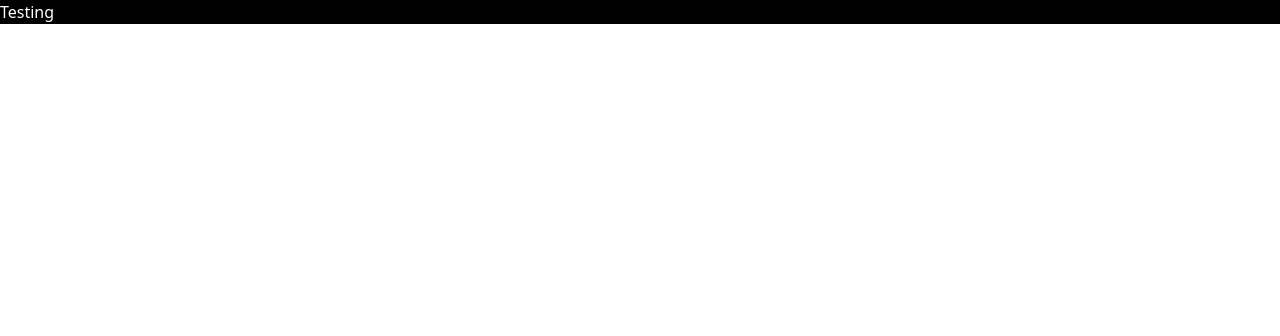
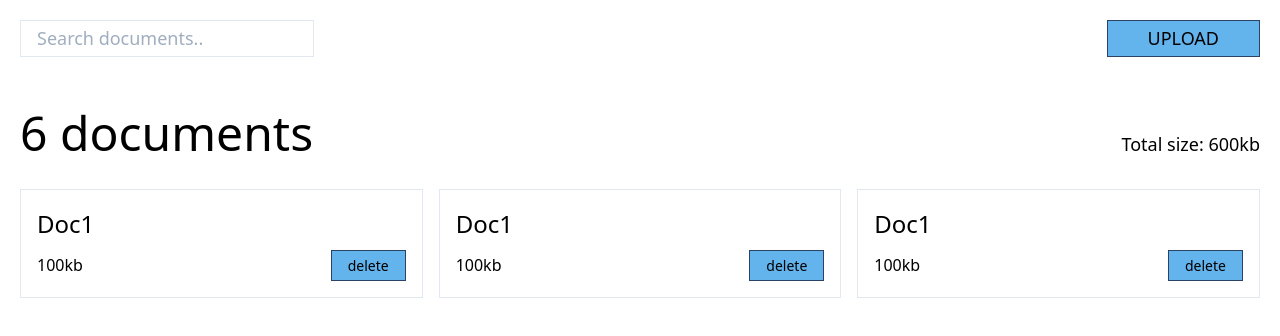
Before and after one commit to joernroeder/joern-131119, a React (Create React App) app: page / in a window 1280 px wide. Shown: the top 336 px of the page. Built offline with nearby package versions, Linux system fonts and the light colour scheme.

Commit message:
updated app markup to match wireframe

```diff
--- a/src/App.js
+++ b/src/App.js
@@ -3,9 +3,74 @@ import './tailwind.build.css'
 
 function App() {
   return (
-    <div>
-      <h1 className="bg-black text-white">Testing</h1>
-    </div>
+    <main>
+      <header className="sm:flex sm:justify-between p-5">
+        <div className="mb-4 sm:mb-0 sm:order-2">
+          <button className="block w-full uppercase text-lg border border-blue-900 bg-blue-400 hover:bg-blue-900 hover:text-white focus:bg-blue-900 focus:text-white py-1 sm:px-10">
+            Upload
+          </button>
+        </div>
+
+        <form className="sm:order-1">
+          <input
+            type="search"
+            className="border text-lg w-full px-4 py-1"
+            placeholder={'Search documents..'}
+          />
+        </form>
+      </header>
+
+      <section className="p-5">
+        <header className="md:flex justify-between items-baseline mb-5">
+          <h1 className="text-3xl md:text-4xl lg:text-5xl">6 documents</h1>
+          <div className="text-lg">Total size: 600kb</div>
+        </header>
+
+        <section className="flex flex-wrap -mx-2">
+          <article className="w-full sm:w-1/2 md:w-1/3 px-2 pb-4">
+            <div className="border p-4 h-full">
+              <h2 className="text-2xl mb-2">Doc1</h2>
+              <div className="flex justify-between items-baseline">
+                <div className="mr-4">100kb</div>
+                <div>
+                  <button className="text-sm border border-blue-900 bg-blue-400 hover:bg-blue-900 hover:text-white focus:bg-blue-900 focus:text-white py-1 px-4">
+                    delete
+                  </button>
+                </div>
+              </div>
+            </div>
+          </article>
+
+          <article className="w-full sm:w-1/2 md:w-1/3 px-2 pb-4">
+            <div className="border p-4 h-full">
+              <h2 className="text-2xl mb-2">Doc1</h2>
+              <div className="flex justify-between items-baseline">
+                <div className="mr-4">100kb</div>
+                <div>
+                  <button className="text-sm border border-blue-900 bg-blue-400 hover:bg-blue-900 hover:text-white focus:bg-blue-900 focus:text-white py-1 px-4">
+                    delete
+                  </button>
+                </div>
+              </div>
+            </div>
+          </article>
+
+          <article className="w-full sm:w-1/2 md:w-1/3 px-2 pb-4">
+            <div className="border p-4 h-full">
+              <h2 className="text-2xl mb-2">Doc1</h2>
+              <div className="flex justify-between items-baseline">
+                <div className="mr-4">100kb</div>
+                <div>
+                  <button className="text-sm border border-blue-900 bg-blue-400 hover:bg-blue-900 hover:text-white focus:bg-blue-900 focus:text-white py-1 px-4">
+                    delete
+                  </button>
+                </div>
+              </div>
+            </div>
+          </article>
+        </section>
+      </section>
+    </main>
   )
 }
 
```
